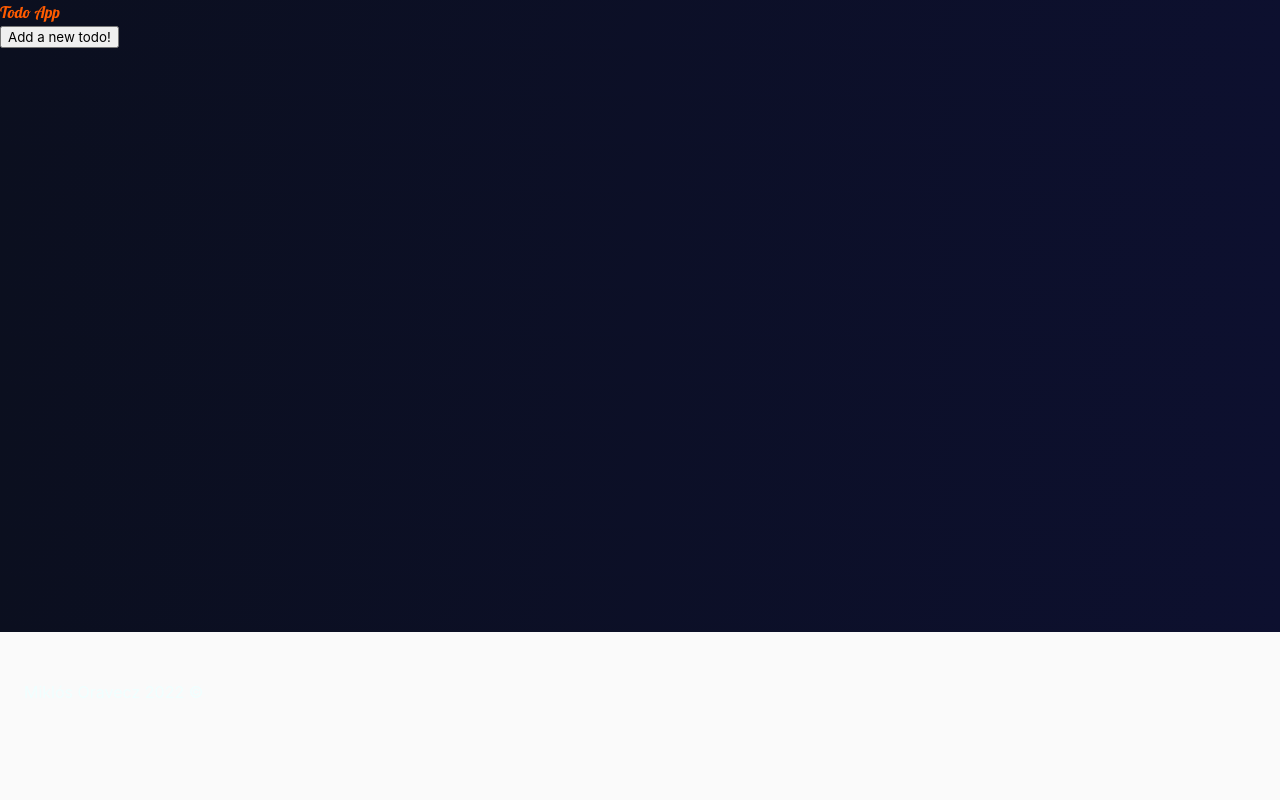
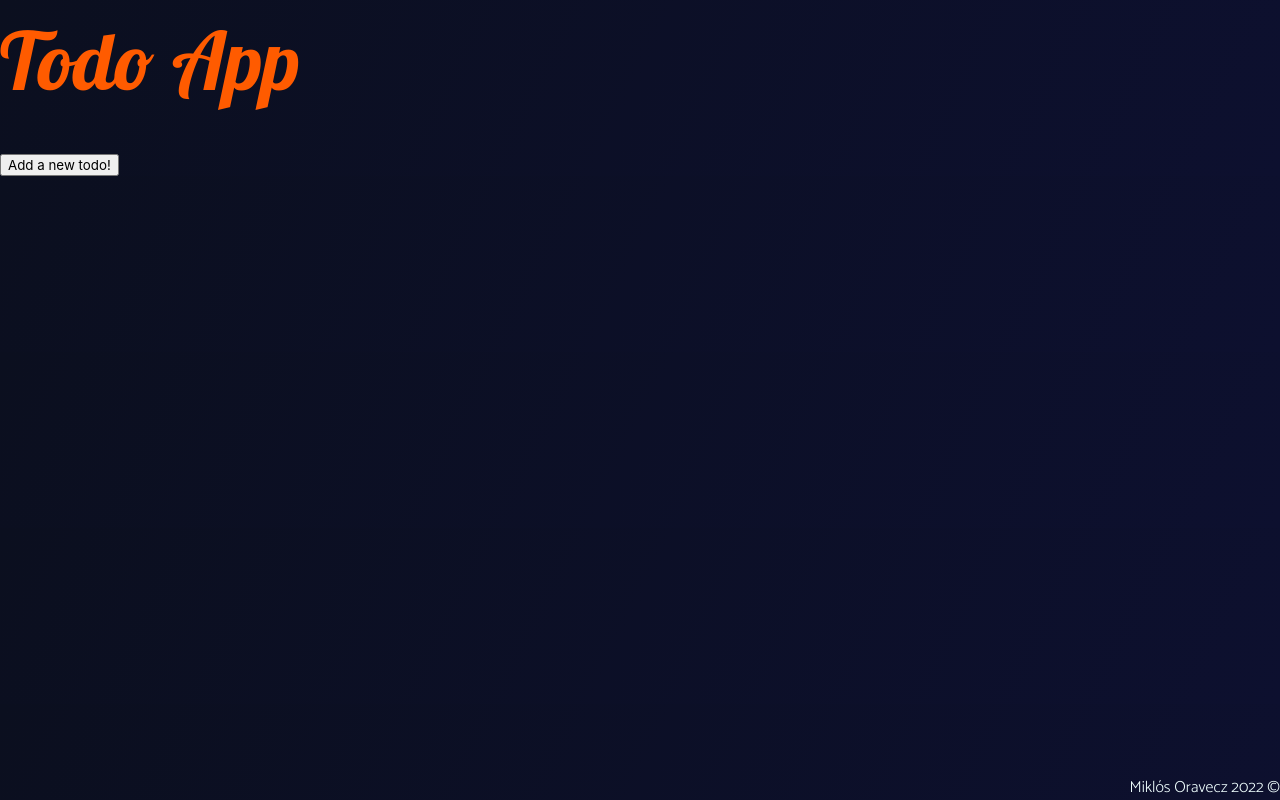
Before and after one commit to miklosoravecz/todoApp, a React (Create React App) app: page / in a window 1280 px wide. Built offline with nearby package versions, Linux system fonts and the light colour scheme.

Commit message:
styles edited

```diff
--- a/src/components/Button/Button.css
+++ b/src/components/Button/Button.css
@@ -0,0 +1,3 @@
+.button {
+	font-family: var(--text-font);
+}
--- a/src/components/Footer/Footer.css
+++ b/src/components/Footer/Footer.css
@@ -1,6 +1,11 @@
 .footer {
+	display: flex;
 	position: fixed;
+	right: 0;
 	bottom: 0;
-	width: 100%;
 	color: var(--light-text);
+	background: none;
+	font-size: 1rem;
+	padding: unset;
+	font-family: var(--text-font);
 }
--- a/src/components/Header/Header.css
+++ b/src/components/Header/Header.css
@@ -1,4 +1,6 @@
-.header__text {
+.header {
 	color: var(--title-text);
 	font-family: var(--title-font);
+	font-size: 5rem;
+	margin-bottom: 2rem;
 }
--- a/src/components/Page/Page.css
+++ b/src/components/Page/Page.css
@@ -1,3 +1,7 @@
 .page {
 	color: var(--light-text);
 }
+
+.list-text {
+	font-family: var(--list-item-font);
+}
```
